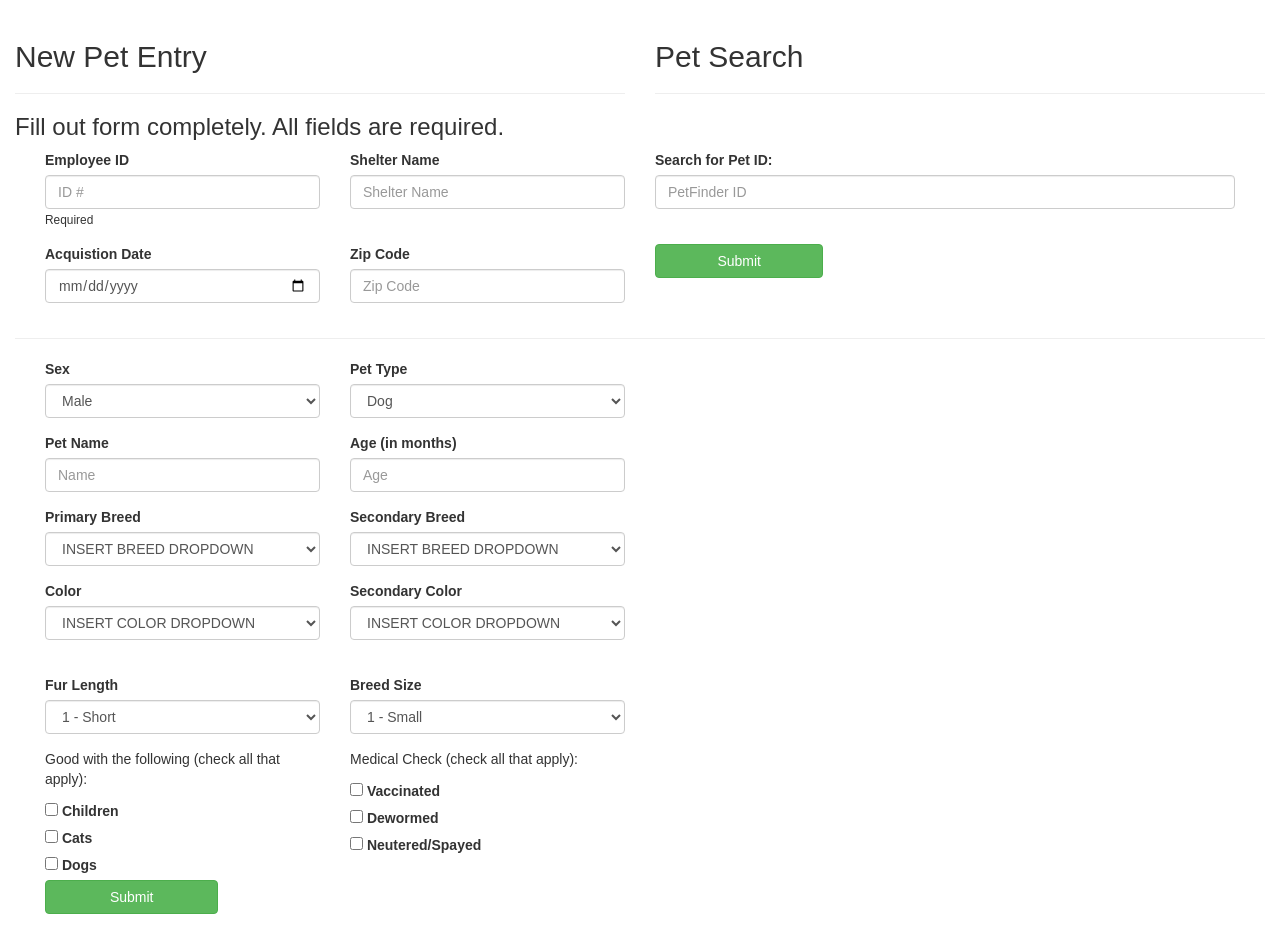
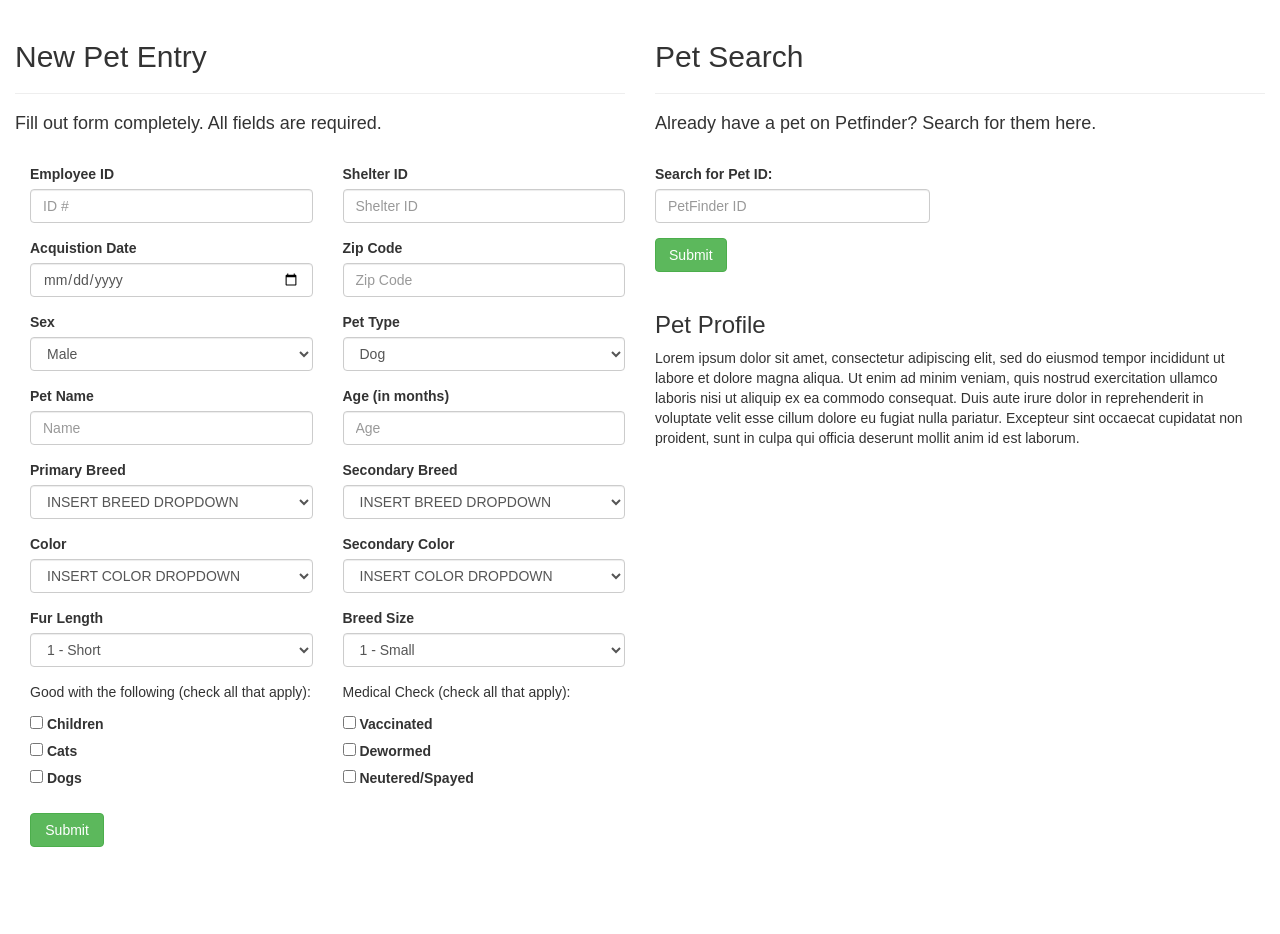
Before and after one commit to mpasricha1/Petfinder-Project, a Flask app: page /tool in a window 1280 px wide. Shown: the part 62-996 px from the top of the page. After the commit the page ends 909 px from the top, so only its background shows below. Run offline with Flask 2, Linux system fonts and the light colour scheme; parts of the project's set-up code (start-up, migrations or seed data) failed here and were passed over; some libraries are stand-ins or nearby versions.

Commit message:
Fixed Tool Page

```diff
--- a/PetfinderApp/app/routes.py
+++ b/PetfinderApp/app/routes.py
@@ -4,7 +4,7 @@ import config
 import threading
 import time
 from dbConnector import dbConnector
-from neuralNetwork import petfinderNeuralNetwork
+# from neuralNetwork import petfinderNeuralNetwork
 from tasks import apiThread
 from app import app
 
@@ -62,7 +62,7 @@ def tool():
 	if request.method == "POST":
 		emprequest.form.get("inputEmpID")
 
-	return render_template("tool.html")
+	return render_template("tool2.html")
 
 @app.route("/analytics", methods=["GET"])
 def analytics():
--- a/PetfinderApp/app/templates/tool2.html
+++ b/PetfinderApp/app/templates/tool2.html
@@ -6,11 +6,14 @@
 		<div class=col-md-6>
 			<h2>New Pet Entry</h3>
 			<hr>
-			<h3>Fill out form completely. All fields are required.</h3>
+			<h4>Fill out form completely. All fields are required.</h4>
+			<br>
 		</div>
 		<div class=col-md-6>
 			<h2>Pet Search</h3>
 			<hr>
+			<h4>Already have a pet on Petfinder? Search for them here.</h4>
+			<br>
 		</div>
 	<div/>
 </div>
@@ -18,56 +21,39 @@
 
 <!--NEW SUBMISSION##########################################################-->
 <div class="container-fluid">
+	<div class="row">
+		<div class="col-md-6">
 			<form id="adoptionData" method="POST" action="{{ url_for('tool') }}">
-		<div class="form-row">
-			<div class="col-md-3">
+				<div class="row">
+					<div class="col-md-6">
 						<div class="form-group">
 							<label for="inputEmpID">Employee ID</label>
 							<input type="text" class="form-control" id="inputEmpID" name="inputEmpID" placeholder="ID #">
-					<small>Required</small>
 						</div>
 					</div>
-			<div class="col-md-3">
-				<div class="form-group">
-					<label for="inputShelter">Shelter Name</label>
-					<input type="text" class="form-control" id="inputShelter" name="inputShelter" placeholder="Shelter Name">
-				</div>
-			</div>
-
 					<div class="col-md-6">
 						<div class="form-group">
-					<label for="inputPetID">Search for Pet ID:</label>
-					<input type="text" class="form-control" id="inputPetID" name="inputPetID" placeholder="PetFinder ID">
+							<label for="inputShelter">Shelter ID</label>
+							<input type="text" class="form-control" id="inputShelter" name="inputShelter" placeholder="Shelter ID">
 						</div>
 					</div>
 				</div>
-</div>
-
-<div class="container-fluid">
-		<div class="form-row">
-			<div class="col-md-3">
+				<div class="row">
+					<div class="col-md-6">
 						<div class="form-group">
 							<label for="inputDate">Acquistion Date</label>
 							<input type="Date" class="form-control" id="inputDate" name="inputDate" placeholder="Date">
 						</div>
 					</div>
-			<div class="col-md-3">
+					<div class="col-md-6">
 						<div class="form-group">
 					     	<label for="inputZip">Zip Code</label>
 					      	<input type="Zip" class="form-control" id="inputZip" name="inputZip" placeholder="Zip Code">
 						</div>
 					</div>
-			<div class="container-fluid">
-			<div class= "col-md-2">
-			<button type="submit" class="btn btn-success btn-block submit" id="submit">Submit</button>
 				</div>
-</div>
-		</div>
-</div>
-<hr>
-<div class="container-fluid">
-		<div class="form-row">
-			<div class="col-md-3">
+				<div class="row">
+					<div class="col-md-6">
 						<div class="form-group">
 			     			<label for="color1">Sex</label>
 			    			<select class="form-control" id="sex" name="sex">
@@ -77,9 +63,7 @@
 			    			</select>
 						</div>
 					</div>
-		</div>
-		<div class="form-row">
-			<div class="col-md-3">
+					<div class="col-md-6">
 						<div class="form-group">
 			     			<label for="color1">Pet Type</label>
 			    			<select class="form-control" id="petType" name="petType">
@@ -89,28 +73,22 @@
 			    		</div>
 			    	</div>
 				</div>
-</div>
-<div class="container-fluid">
-		<div class="form-row">
-			<div class="col-md-3">
+				<div class="row">
+					<div class="col-md-6">
 						<div class="form-group">
 			     			<label for="petName">Pet Name</label>
 			      			<input type="text" class="form-control" id="petName" name="petName" placeholder="Name">
 						</div>
 					</div>
-		</div>
-		<div class="form-row">
-			<div class="col-md-3">
+					<div class="col-md-6">
 						<div class="form-group">
 			     			<label for="petAge">Age (in months)</label>
 			      			<input type="number" class="form-control" id="petAge" name="petAge" placeholder="Age">
 						</div>
 					</div>
 				</div>
-</div>
-<div class="container-fluid">
-		<div class="form-row">
-			<div class="col-md-3">
+				<div class="row">
+					<div class="col-md-6">
 						<div class="form-group">
 			     			<label for="breed1">Primary Breed</label>
 			    			<select class="form-control" id="breed" name="breed1" onchange="optionChanged(this.value)">
@@ -118,9 +96,7 @@
 			    			</select>
 						</div>
 					</div>
-		</div>
-		<div class="form-row">
-			<div class="col-md-3">
+					<div class="col-md-6">
 						<div class="form-group">
 			     			<label for="breed2">Secondary Breed</label>
 			    			<select class="form-control" id="breed" name="breed2">
@@ -129,10 +105,8 @@
 			    		</div>
 			    	</div>
 				</div>
-</div>
-<div class="container-fluid">
-		<div class="form-row">
-			<div class="col-md-3">
+				<div class="row">
+					<div class="col-md-6">
 						<div class="form-group">
 			     			<label for="color1">Color</label>
 			    			<select class="form-control" id="color" name="color1">
@@ -140,9 +114,7 @@
 			    			</select>
 						</div>
 					</div>
-		</div>
-		<div class="form-row">
-			<div class="col-md-3">
+					<div class="col-md-6">
 						<div class="form-group">
 			     			<label for="color2">Secondary Color</label>
 			    			<select class="form-control" id="color" name="color2">
@@ -151,10 +123,8 @@
 						</div>
 					</div>
 				</div>
-</div><br>
-<div class="container-fluid">
-		<div class="form-row">
-			<div class="col-md-3">
+				<div class="row">
+					<div class="col-md-6">
 						<div class="form-group">
 			     			<label for="color1">Fur Length</label>
 			    			<select class="form-control" id="color" name="color1">
@@ -166,9 +136,7 @@
 			    			</select>
 						</div>
 					</div>
-		</div>
-		<div class="form-row">
-			<div class="col-md-3">
+					<div class="col-md-6">
 						<div class="form-group">
 			     			<label for="color2">Breed Size</label>
 		    				<select class="form-control" id="color" name="color1">
@@ -181,10 +149,8 @@
 						</div>
 					</div>
 				</div>
-</div>
-<div class="container-fluid">
-		<div class="form-row">
-			<div class="col-md-3">
+				<div class="row">
+					<div class="col-md-6">
 						<div class="form-check">
 				  			<p>Good with the following (check all that apply):</p>
 				  			<input class="form-check-input" type="checkbox" id="goodKids" value="" name="goodKids">
@@ -199,9 +165,7 @@
 				  			<label class="form-check-label" for="goodDogs">Dogs</label>
 						</div>
 					</div>
-		</div>
-		<div class="form-row">
-			<div class="col-md-3">
+					<div class="col-md-6">
 						<div class="form-check">
 				  			<p>Medical Check (check all that apply):</p>
 				  			<input class="form-check-input" type="checkbox" id="vaccinated" value="" name="vaccinated">
@@ -218,14 +182,41 @@
 					</div>
 				</div>
 				<br>
-</div>
-<div class="container-fluid">
+				<div class="row">
 					<div class= "col-md-2">
 						<button type="submit" class="btn btn-success btn-block submit" id="submit">Submit</button>
 					</div>
 				</div>
+			</form>
+		</div>
+		<div class="container-fluid">
+			<div class="col-md-6">
+				<form id="inputPetID" method="POST" action="{{ url_for('searchanimal') }}">
+					<div class="row">
+						<div class="col-md-6">
+							<div class="form-group">
+								<label for="inputPetID">Search for Pet ID:</label>
+								<input type="text" class="form-control" id="inputPetID" name="inputPetID" placeholder="PetFinder ID">
+							</div>
+						</div>
+					</div>
+					<div class="row">
+						<div class= "col-md-2">
+							<button type="submit" class="btn btn-success btn-block submit" id="submit">Submit</button>
+						</div>
+					</div>
+				</form>
+			</div>
+			<!-- Pet Profile Starts here -->
+			<div class='row'>
+				<div class="col-md-6">
 					<br>
+					<h3>Pet Profile</h3>
+					<p> Lorem ipsum dolor sit amet, consectetur adipiscing elit, sed do eiusmod tempor incididunt ut labore et dolore magna aliqua. Ut enim ad minim veniam, quis nostrud exercitation ullamco laboris nisi ut aliquip ex ea commodo consequat. Duis aute irure dolor in reprehenderit in voluptate velit esse cillum dolore eu fugiat nulla pariatur. Excepteur sint occaecat cupidatat non proident, sunt in culpa qui officia deserunt mollit anim id est laborum.</p>
+				</div>
+			</div>
+		</div>
+	</div>
+</div>
 
-
-</form>
 {% endblock %}
--- a/PetfinderApp/dbConnector.py
+++ b/PetfinderApp/dbConnector.py
@@ -13,7 +13,7 @@ class dbConnector:
 		self.State = ""
 
 	def establishConnection(self):
-		self.engine = create_engine(f"postgresql+psycopg2://postgres:postgres@localhost/adoption_db")
+		self.engine = create_engine(f"postgresql+psycopg2://postgres:swf24R!@localhost/adoption_db")
 		self.Base = automap_base()
 		self.Base.prepare(self.engine,reflect=True)
 		self.Animal = self.Base.classes.animal
```
Lines whose indentation alone changed are shown as unchanged.
